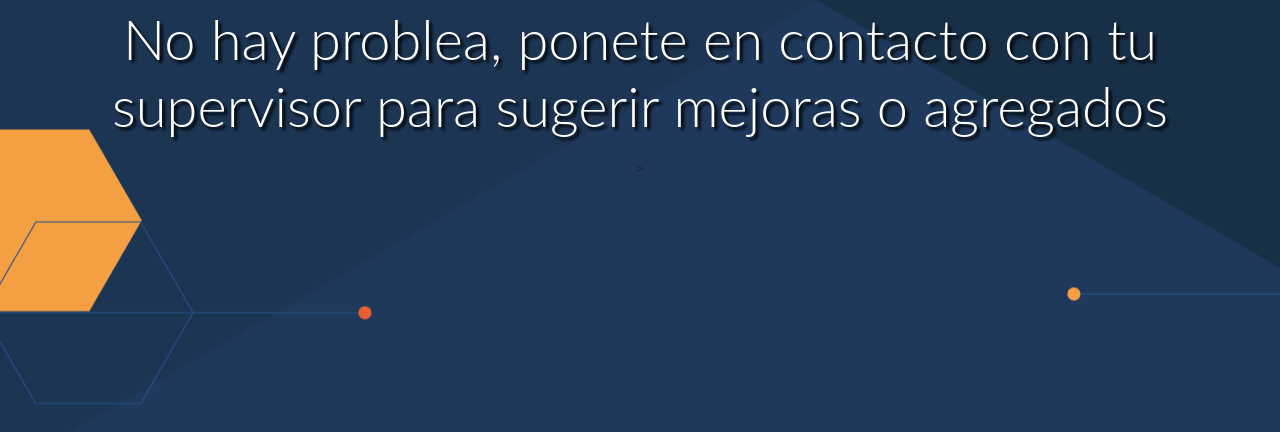
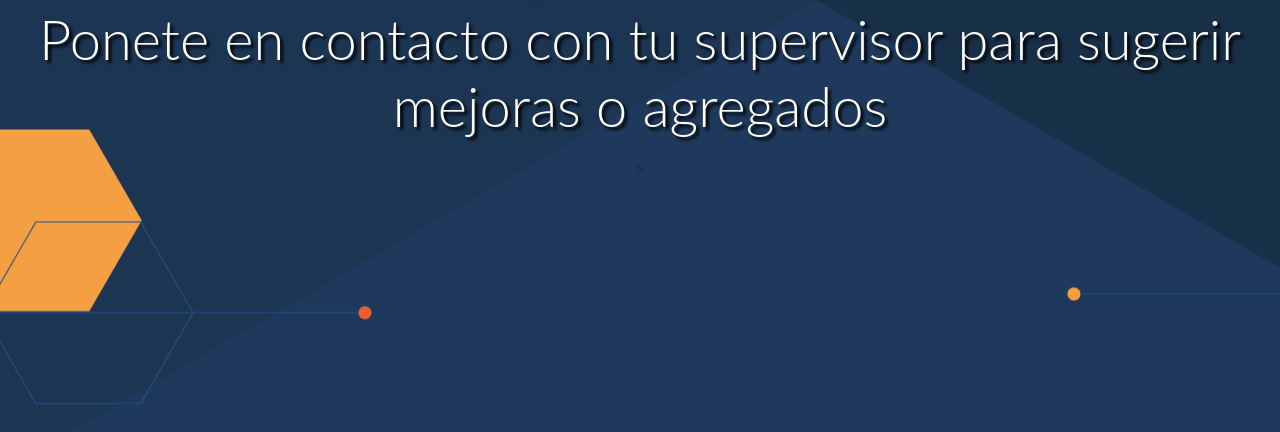
Before and after one commit to Thyrum92/Proyecto-Morph, a plain HTML site: page contacto.html in a window 1280 px wide. Shown: the part 368-800 px from the top of the page. Drawn offline with Linux system fonts and the light colour scheme.

Commit message:
Modificacion del parrafo de contacto

```diff
--- a/contacto.html
+++ b/contacto.html
@@ -44,7 +44,7 @@
             <h2 class="display-1 fw-bold fontColor">Queres agregar algo? Tenes alguna sugerencia?</h2>
             </div>
             <div>
-            <p class="display-4 fontColor">No hay problea, ponete en contacto con tu supervisor para sugerir mejoras o agregados</p>>
+            <p class="display-4 fontColor">Ponete en contacto con tu supervisor para sugerir mejoras o agregados</p>>
             </div>
           </div>
       </main>
```
